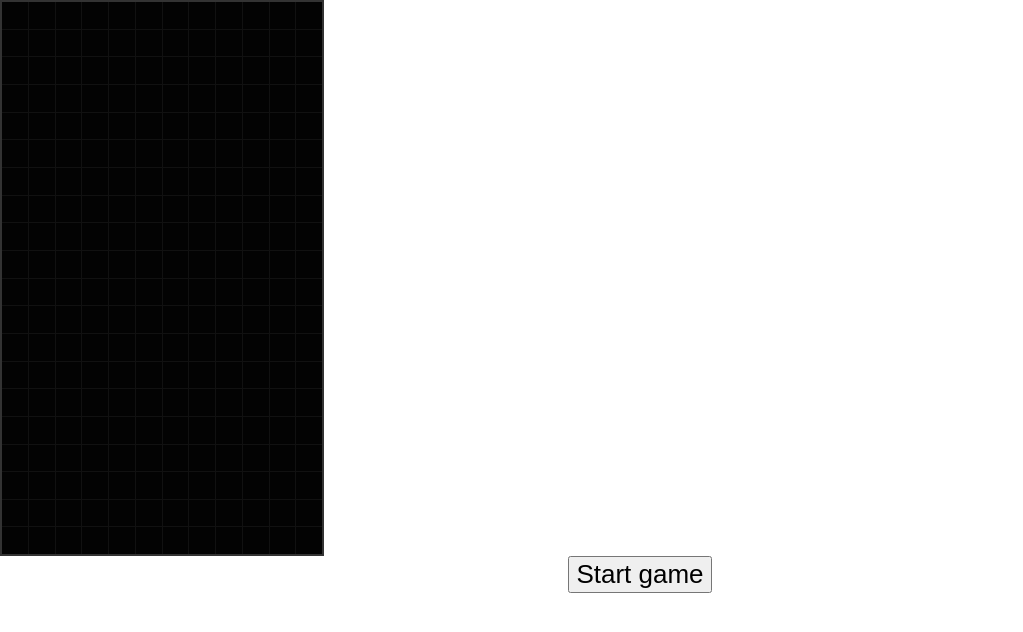
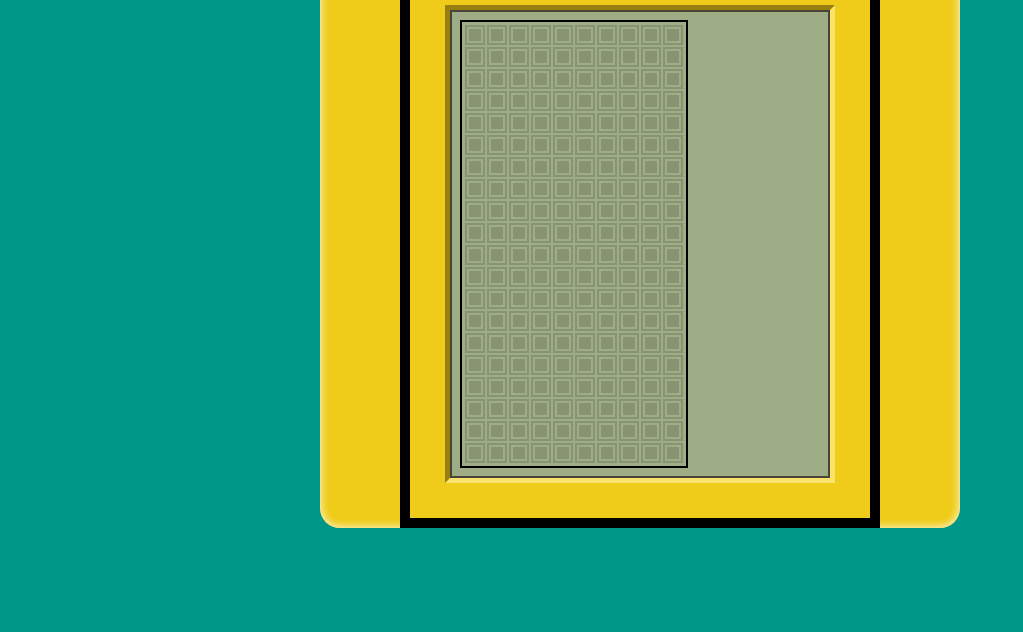
Before and after one commit to kkhanhluu/react-tetris, a React (Vite) app: page / in a window 1280 px wide. Shown: the top 632 px of the page, without its empty margins (0-1023 px from the left). Built offline with nearby package versions, Linux system fonts and the light colour scheme.

Commit message:
feat: add board component

```diff
--- a/src/App.css
+++ b/src/App.css
@@ -1,42 +1,124 @@
-.App {
-  text-align: center;
+* {
+  box-sizing: border-box;
+  margin: 0;
+  padding: 0;
 }
 
-.App-logo {
-  height: 40vmin;
-  pointer-events: none;
+body {
+  background: #009688;
+
+  padding: 0;
+  margin: 0;
+  font: 20px/1 'Helvetica Neue', 'Helvetica', 'Arial', sans-serif;
+
+  overflow: hidden;
+  cursor: default;
+  text-rendering: optimizeLegibility;
+  -webkit-font-smoothing: antialiased;
+  -moz-osx-font-smoothing: grayscale;
+  direction: ltr;
+  text-align: left;
 }
 
-@media (prefers-reduced-motion: no-preference) {
-  .App-logo {
-    animation: App-logo-spin infinite 20s linear;
-  }
+.state {
+  width: 108px;
+  position: absolute;
+  top: 0;
+  right: 15px;
 }
 
-.App-header {
-  background-color: #282c34;
-  min-height: 100vh;
-  display: flex;
-  flex-direction: column;
-  align-items: center;
-  justify-content: center;
-  font-size: calc(10px + 2vmin);
-  color: white;
+.state p {
+  line-height: 43px;
+  height: 50px;
+  padding: 10px 0 0;
+  white-space: nowrap;
+  clear: both;
 }
 
-.App-link {
-  color: #61dafb;
+.state .last-row {
+  position: absolute;
+  width: 114px;
+  top: 430px;
+  left: 0;
 }
 
-@keyframes App-logo-spin {
-  from {
-    transform: rotate(0deg);
-  }
-  to {
-    transform: rotate(360deg);
-  }
+/* number */
+.number {
+  height: 24px;
+  font-size: 14px;
+  float: right;
+}
+.number span.num {
+  float: left;
+  width: 14px;
+  height: 24px;
 }
 
-button {
-  font-size: calc(10px + 2vmin);
+.number .num-0 {
+  background-position: -75px -25px;
 }
+.number .num-1 {
+  background-position: -89px -25px;
+}
+.number .num-2 {
+  background-position: -103px -25px;
+}
+.number .num-3 {
+  background-position: -117px -25px;
+}
+.number .num-4 {
+  background-position: -131px -25px;
+}
+.number .num-5 {
+  background-position: -145px -25px;
+}
+.number .num-6 {
+  background-position: -159px -25px;
+}
+.number .num-7 {
+  background-position: -173px -25px;
+}
+.number .num-8 {
+  background-position: -187px -25px;
+}
+.number .num-9 {
+  background-position: -201px -25px;
+}
+.number .num-n {
+  background-position: -215px -25px;
+}
+.number .num-colon-faded {
+  background-position: -243px -25px;
+}
+.number .num-colon-solid {
+  background-position: -229px -25px;
+}
+
+/* util */
+.r {
+  float: right;
+}
+.l {
+  float: left;
+}
+
+.clear {
+  clear: both;
+}
+
+.ml-10 {
+  margin-left: 10px;
+}
+
+.mr-10 {
+  margin-right: 10px;
+}
+
+.w-40 {
+  width: 40px;
+}
+
+.bg {
+  background: url('/assets/img/bg.png') no-repeat;
+  overflow: hidden;
+}
--- a/src/App.tsx
+++ b/src/App.tsx
@@ -1,74 +1,62 @@
-import { Stage } from 'components/Stage';
-import { checkCollision, createStage } from 'helpers';
-import { usePlayer } from 'hooks/usePlayer';
-import { useStage } from 'hooks/useStage';
-import React, { useState } from 'react';
+import { Board } from 'components/Board';
+import { Colors } from 'helpers/colors';
+import styled from 'styled-components';
 import './App.css';
 
+const Container = styled.div`
+  width: 640px;
+  padding-top: 40px;
+  box-shadow: 0 0 10px ${Colors.white} inset;
+  border-radius: 20px;
+  position: absolute;
+  top: 50%;
+  left: 50%;
+  margin: -480px 0 0 -320px;
+  background: ${Colors.yellow};
+`;
+
+const React = styled.div`
+  width: 480px;
+  padding: 45px 0 35px;
+  border: ${Colors.black} solid;
+  border-width: 0 10px 10px;
+  margin: 0 auto;
+  position: relative;
+  &.drop {
+    -webkit-transform: translateY(5px);
+    transform: translateY(5px);
+  }
+`;
+
+const Screen = styled.div`
+  width: 390px;
+  height: 478px;
+  border: solid 5px;
+  border-color: #987f0f #fae36c #fae36c #987f0f;
+  margin: 0 auto;
+  position: relative;
+`;
+
+const Panel = styled.div`
+  width: 380px;
+  height: 468px;
+  margin: 0 auto;
+  background: #9ead86;
+  padding: 8px;
+  border: 2px solid #494536;
+`;
+
 function App() {
-  const [dropTime, setDropTime] = useState();
-  const [gameOver, setGameOver] = useState(false);
-
-  const [player, updatePlayerPos, resetPlayer] = usePlayer();
-  const [stage, setStage] = useStage(player, resetPlayer);
-
-  function startGame() {
-    setStage(createStage());
-    resetPlayer();
-    setGameOver(false);
-  }
-
-  function movePlayer(direction: number) {
-    if (checkCollision(player, stage, { moveX: direction, moveY: 0 })) {
-      return;
-    }
-    updatePlayerPos({ x: direction, y: 0 });
-  }
-
-  function drop() {
-    if (checkCollision(player, stage, { moveX: 0, moveY: 1 })) {
-      if (player.pos.y < 1) {
-        setGameOver(true);
-        setDropTime(undefined);
-      }
-      updatePlayerPos({ x: 0, y: 0, collided: true });
-    } else {
-      updatePlayerPos({ x: 0, y: 1, collided: false });
-    }
-  }
-
-  function move({ key }: React.KeyboardEvent): void {
-    if (gameOver) {
-      return;
-    }
-
-    switch (key) {
-      case 'ArrowLeft':
-        movePlayer(-1);
-        break;
-      case 'ArrowRight':
-        movePlayer(1);
-        break;
-      case 'ArrowDown':
-        drop();
-        break;
-      default:
-        return;
-    }
-  }
-
   return (
-    <div
-      className="App"
-      style={{ width: '100vw', height: '100vh' }}
-      role="button"
-      tabIndex={0}
-      onKeyDown={move}
-    >
-      <Stage stage={stage} />
-      {gameOver ? 'Game over' : null}
-      <button onClick={startGame}>Start game</button>
-    </div>
+    <Container>
+      <React>
+        <Screen>
+          <Panel>
+            <Board />
+          </Panel>
+        </Screen>
+      </React>
+    </Container>
   );
 }
 
--- /dev/null
+++ b/src/components/Board.tsx
@@ -0,0 +1,60 @@
+import { Colors } from 'helpers/colors';
+import { FunctionComponent } from 'react';
+import { useStore } from 'store';
+import styled from 'styled-components';
+
+const Tile = styled.div`
+  display: block;
+  width: 20px;
+  height: 20px;
+  padding: 2px;
+  border: 2px solid ${Colors.gray};
+  margin: 0 2px 2px 0;
+  float: left;
+
+  &:after {
+    content: '';
+    display: block;
+    width: 12px;
+    height: 12px;
+    background: ${Colors.gray};
+    overflow: hidden;
+  }
+
+  &.filled {
+    border-color: ${Colors.black};
+    &:after {
+      background: ${Colors.black};
+    }
+  }
+
+  &.animated {
+    border-color: ${Colors.brown};
+    &:after {
+      background: ${Colors.brown};
+    }
+  }
+`;
+
+const StyledBoard = styled.div`
+  border: 2px solid ${Colors.black};
+  padding: 3px 1px 1px 3px;
+  width: 228px;
+  overflow: auto;
+`;
+
+export const Board: FunctionComponent = () => {
+  const store = useStore();
+  console.log(store);
+  return (
+    <StyledBoard className="game-board">
+      {store.matrix.map((tileRow, row) => (
+        <div key={row}>
+          {tileRow.map((tile, column) => (
+            <Tile key={row * 10 + column} />
+          ))}
+        </div>
+      ))}
+    </StyledBoard>
+  );
+};
--- /dev/null
+++ b/src/helpers/colors.ts
@@ -0,0 +1,7 @@
+export const Colors = {
+  black: '#000',
+  brown: '#560000',
+  gray: '#879372',
+  yellow: '#efcc19',
+  white: '#fff',
+};
--- a/src/helpers/index.ts
+++ b/src/helpers/index.ts
@@ -67,3 +67,6 @@ export function checkCollision(
   }
   return false;
 }
+
+export * from './matrix';
+export * from './piece';
--- /dev/null
+++ b/src/helpers/piece.ts
@@ -0,0 +1,54 @@
+import { PieceI } from 'models/piece/i';
+import { PieceJ } from 'models/piece/j';
+import { PieceL } from 'models/piece/l';
+import { NonePiece } from 'models/piece/none';
+import { PieceO } from 'models/piece/o';
+import { Piece } from 'models/piece/piece';
+import { PieceS } from 'models/piece/s';
+import { PieceT } from 'models/piece/t';
+import { PieceZ } from 'models/piece/z';
+
+export const SPAWN_POSITION_X = 4;
+export const SPAWN_POSITION_Y = -4;
+
+export class PieceUtil {
+  private availableBag: typeof Piece[] = [
+    PieceI,
+    PieceJ,
+    PieceL,
+    PieceO,
+    PieceS,
+    PieceT,
+    PieceZ,
+  ];
+  private currentBag: typeof Piece[] = [];
+
+  getRandomPiece(x = SPAWN_POSITION_X, y = SPAWN_POSITION_Y) {
+    if (this.currentBag.length === 0) {
+      this.generateNewBag();
+    }
+    const nextPiece = this.currentBag.pop();
+    if (nextPiece) {
+      return new nextPiece(x, y);
+    }
+    throw new Error('Error while generating random piece');
+  }
+
+  getNonePiece(x = SPAWN_POSITION_X, y = SPAWN_POSITION_Y): Piece {
+    return new NonePiece(x, y);
+  }
+
+  generateNewBag() {
+    this.currentBag = [...this.availableBag];
+    this.shuffleArray(this.currentBag);
+  }
+
+  shuffleArray(array: typeof Piece[]) {
+    for (let i = array.length - 1; i > 0; i--) {
+      const j = Math.floor(Math.random() * (i + 1));
+      const temp = array[i];
+      array[i] = array[j];
+      array[j] = temp;
+    }
+  }
+}
--- a/src/models/piece/piece.ts
+++ b/src/models/piece/piece.ts
@@ -24,4 +24,14 @@ export class Piece {
     piece.setShapes(this.shapes);
     return piece;
   }
+
+  moveRight(): Piece {
+    this.x++;
+    return this.newPiece();
+  }
+
+  moveLeft(): Piece {
+    this.x--;
+    return this.newPiece();
+  }
 }
--- a/src/store/index.ts
+++ b/src/store/index.ts
@@ -1,10 +1,20 @@
+import { PieceUtil } from 'helpers';
 import { MatrixUtil } from 'helpers/matrix';
+import { Piece } from 'models/piece/piece';
 import { Tile } from 'models/tile/tile';
 import create from 'zustand';
 
 interface TetrisState {
   matrix: Tile[][];
+  currentPiece: Piece | null;
+  nextPiece: Piece;
 }
+
+const pieceUtil = new PieceUtil();
+
 export const useStore = create<TetrisState>()((set) => ({
   matrix: MatrixUtil.getStartBoard(),
+  currentPiece: null,
+  nextPiece: pieceUtil.getRandomPiece(),
+  hold: pieceUtil.getNonePiece(),
 }));
```
